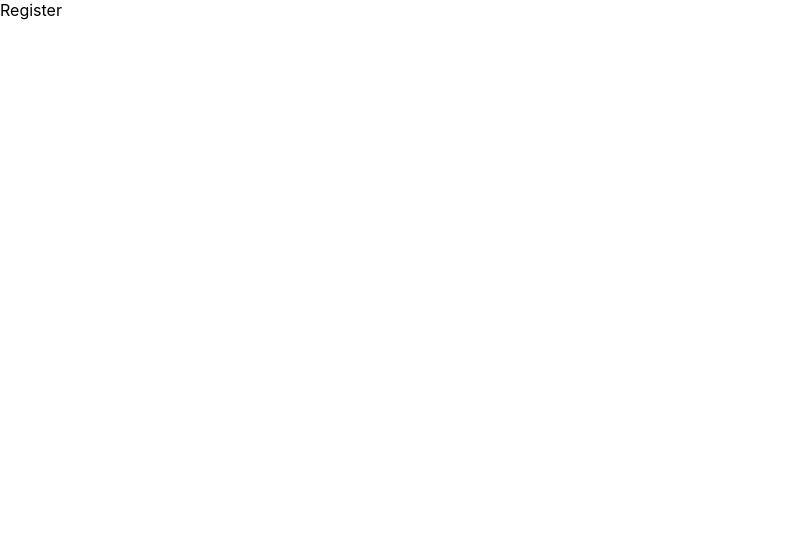
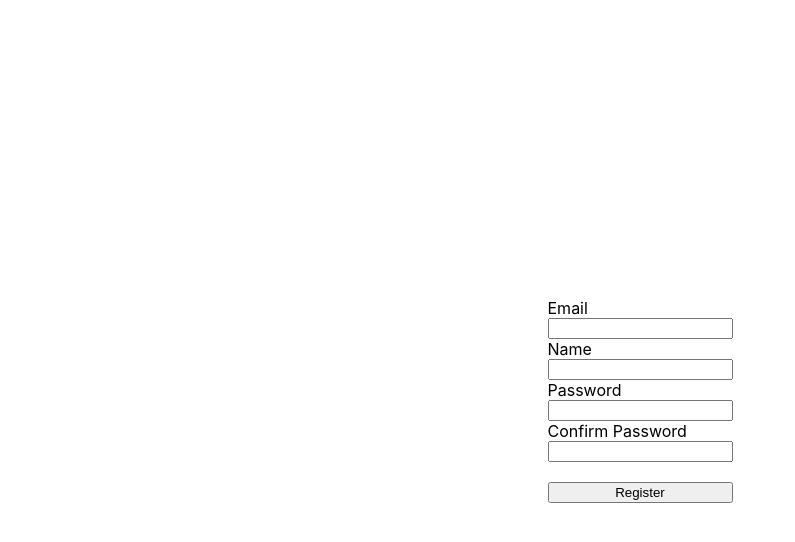
Before and after one commit to SiwooPak/boiler-plate-ko, a React (Create React App) app in the folder client/: page /register in a window 1280 px wide. Shown: the top 542 px of the page, without its empty margins (0-795 px from the left). Built offline with nearby package versions, Linux system fonts and the light colour scheme.

Commit message:
added: 회원가입 기능 구현

```diff
--- a/client/src/_actions/types.js
+++ b/client/src/_actions/types.js
@@ -1 +1,2 @@
 export const LOGIN_USER = "login_user";
+export const REGISTER_USER = "register_user";
--- a/client/src/_actions/user_actions.js
+++ b/client/src/_actions/user_actions.js
@@ -1,5 +1,6 @@
 import axios from 'axios';
-import { LOGIN_USER } from './types'
+import { LOGIN_USER, REGISTER_USER } from './types'
+
 
 export function loginUser(dataToSubmit) {
     const request = axios.post('/api/users/login', dataToSubmit)
@@ -9,3 +10,12 @@
         payload: request
     }
 }
+
+export function registerUser(dataToSubmit) {
+    const request = axios.post('/api/users/register', dataToSubmit)
+        .then(response => response.data)
+    return {
+        type: REGISTER_USER,
+        payload: request
+    }
+}
--- a/client/src/_reducers/user_reducer.js
+++ b/client/src/_reducers/user_reducer.js
@@ -1,13 +1,16 @@
-import { LOGIN_USER } from "../_actions/types";
-
+import { LOGIN_USER, REGISTER_USER } from "../_actions/types";
 
 // eslint-disable-next-line import/no-anonymous-default-export
-export default function (state={}, action) {
-    switch (action.type) {
-        case LOGIN_USER:
-            return {...state, loginSuccess: action.payload}
+export default function (state = {}, action) {
+  switch (action.type) {
 
-        default:
-            return state;
-    }
+    case LOGIN_USER:
+      return { ...state, loginSuccess: action.payload };
+
+    case REGISTER_USER:
+      return { ...state, registerSuccess: action.payload };
+
+    default:
+      return state;
+  }
 }
--- a/client/src/components/views/RegisterPage/RegisterPage.js
+++ b/client/src/components/views/RegisterPage/RegisterPage.js
@@ -1,7 +1,88 @@
-import React from "react";
+import React, { useState } from "react";
+import { useDispatch } from "react-redux";
+import { registerUser } from "../../../_actions/user_actions";
 
-function RegisterPage() {
-  return <div>Register</div>;
+function RegisterPage(props) {
+  const dispatch = useDispatch();
+  // email을 위한 state
+  const [Email, setEmail] = useState("");
+  // name을 위한 state
+  const [Name, setName] = useState("");
+  // password를 위한 state
+  const [Password, setPassword] = useState("");
+  // confrim를 위한 state
+  const [ConfirmPassword, setConfirmPassword] = useState("");
+
+  // input의 내용을 입력할 수 있게
+  const onEmailHandler = (event) => {
+    setEmail(event.target.value);
+  };
+
+  const onNameHandler = (event) => {
+    setName(event.target.value);
+  };
+
+  const onPasswordHandler = (event) => {
+    setPassword(event.target.value);
+  };
+
+  const onConfirmPasswordHandler = (event) => {
+    setConfirmPassword(event.target.value);
+  };
+
+  const onSubmitHandler = (event) => {
+    // 새로고침을 막아주기 위해
+    event.preventDefault();
+    // console.log(`email: ${Email}`);
+    // console.log(`password: ${Password}`)
+
+    // 비밀번호 일치 여부
+
+    if(Password !== ConfirmPassword) {
+      return alert('비밀번호가 일치하지 않습니다.')
+    }
+
+    let body = {
+      email: Email,
+      name: Name,
+      password: Password,
+      confirmpassword: ConfirmPassword
+    };
+
+    dispatch(registerUser(body)).then((response) => {
+      if(response.payload.success) {
+        props.history.push("/login")
+      } else {
+        alert("Failed to sign up")
+      }
+    });
+  };
+  return (
+    <div
+      style={{
+        display: "flex",
+        justifyContent: "center",
+        alignItems: "center",
+        width: "100%",
+        height: "100vh",
+      }}
+    >
+      <form
+        style={{ display: "flex", flexDirection: "column" }}
+        onSubmit={onSubmitHandler}
+      >
+        <label>Email</label>
+        <input type="email" value={Email} onChange={onEmailHandler} />
+        <label>Name</label>
+        <input type="text" value={Name} onChange={onNameHandler} />
+        <label>Password</label>
+        <input type="password" value={Password} onChange={onPasswordHandler} />
+        <label>Confirm Password</label>
+        <input type="password" value={ConfirmPassword} onChange={onConfirmPasswordHandler} />
+        <br />
+        <button type="submit">Register</button>
+      </form>
+    </div>
+  );
 }
-
 export default RegisterPage;
```
